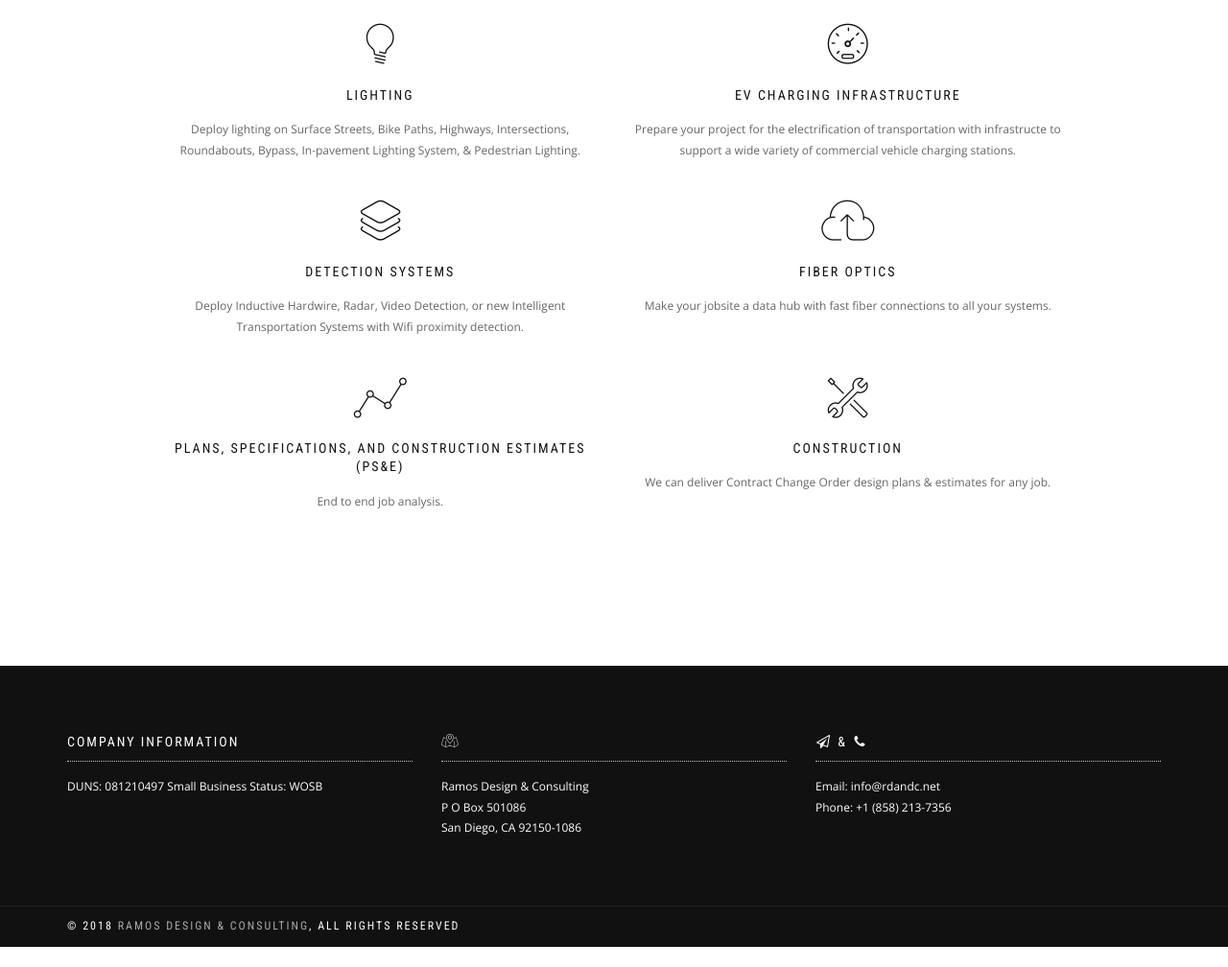
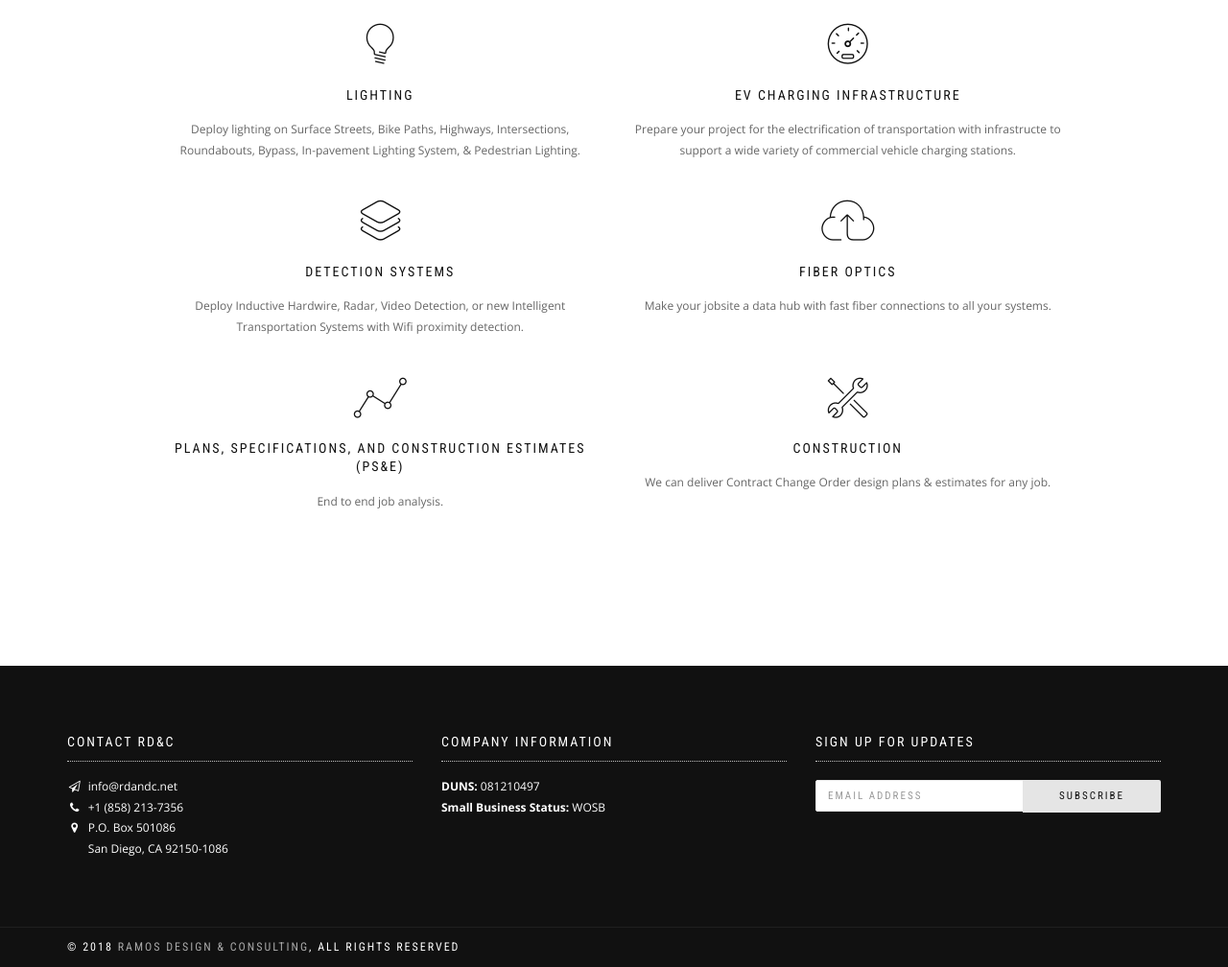
Before and after one commit to rdandc/rdandc.github.io, a plain HTML site: page index.html in a window 1280 px wide. Shown: the part 1718-2726 px from the top of the page at 96% size. Before the commit the page ends 2705 px from the top, so only its background shows below. Drawn offline with nearby package versions, Linux system fonts and the light colour scheme; a web font is replaced by a local one.

Commit message:
adds email sign up

```diff
--- a/index.html
+++ b/index.html
@@ -42,6 +42,7 @@
     <!-- Main stylesheet and color file-->
     <link href="assets/css/style.css" rel="stylesheet">
     <link id="color-scheme" href="assets/css/colors/default.css" rel="stylesheet">
+
 
     <style>
       a.mobile { display: none }
@@ -199,21 +200,38 @@
             <div class="row">
               <div class="col-sm-4">
                 <div class="widget">
-                  <h5 class="widget-title font-alt">Company Information</h5>
-                  DUNS: 081210497
-                  Small Business Status: WOSB
+                  <h5 class="widget-title font-alt">Contact RD&amp;C</h5>
+                  <i class="fa fa-fw">&#xf1d9;</i>&nbsp;&nbsp;info@rdandc.net<br/>
+                  <i class="fa fa-fw">&#xF095;</i>&nbsp;&nbsp;+1 (858) 213-7356<br/>
+                  <i class="fa fa-fw">&#xf041;</i>&nbsp;&nbsp;P.O. Box 501086<br/>&nbsp;&nbsp;&nbsp;&nbsp;&nbsp;&nbsp;&nbsp;San Diego, CA 92150-1086
                 </div>
               </div>
               <div class="col-sm-4">
                 <div class="widget">
-                  <h5 class="widget-title font-alt"><span class="icon-map"></span></h5>
-                  Ramos Design &amp; Consulting<br/>P O Box 501086<br/>San Diego, CA 92150-1086
+                  <h5 class="widget-title font-alt">Company Information</h5>
+                  <b>DUNS:</b> 081210497<br/>
+                  <b>Small Business Status:</b> WOSB
                 </div>
               </div>
               <div class="col-sm-4">
                 <div class="widget">
-                  <h5 class="widget-title font-alt"><i class="fa fa-fw">&#xf1d9;</i> &amp; <i class="fa fa-fw">&#xF095;</i></h5>
-                  Email: info@rdandc.net<br/>Phone: +1 (858) 213-7356
+                  <h5 class="widget-title font-alt">Sign Up for Updates</h5>
+                  <!-- Begin MailChimp Signup Form -->
+                  <div id="mc_embed_signup" class="callout-btn-box">
+                    <form action="https://rdandc.us18.list-manage.com/subscribe/post?u=394e35cc8940951f7039d0a05&amp;id=3789f1b037" method="post" id="mc-embedded-subscribe-form" name="mc-embedded-subscribe-form" class="validate" target="_blank" novalidate>
+                      <div id="mc_embed_signup_scroll">
+                        <div class="input-group">
+                          <input class="form-control" type="email" value="" name="EMAIL" class="email" id="mce-EMAIL" placeholder="email address" required>
+                          <span class="input-group-btn">
+                            <!-- real people should not fill this in and expect good things - do not remove this or risk form bot signups-->
+                            <div style="position: absolute; left: -5000px;" aria-hidden="true"><input type="text" name="b_394e35cc8940951f7039d0a05_3789f1b037" tabindex="-1" value=""></div>
+                            <input type="submit" value="Subscribe" name="subscribe" id="mc-embedded-subscribe" class="btn btn-g btn-round">
+                          </span>
+                        </div>
+                      </div>
+                    </form>
+                  </div>
+                  <!--End mc_embed_signup-->
                 </div>
               </div>
             </div>
```
